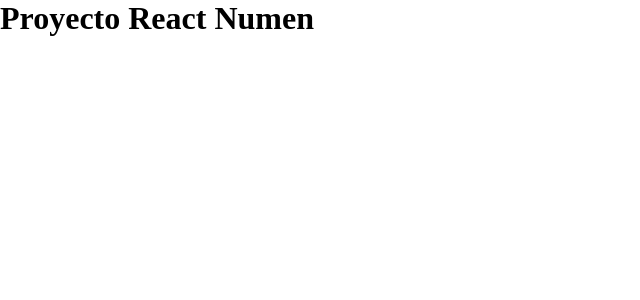
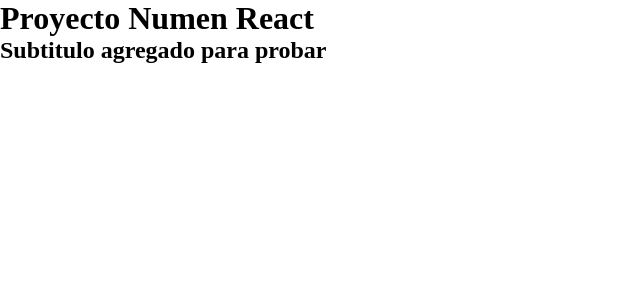
Before and after one commit to alfonsolopetegui/proyecto_numen, a Next.js app: page / in a window 1280 px wide. Shown: the top 300 px of the page, without its empty margins (0-640 px from the left). Built offline with nearby package versions, Linux system fonts and the light colour scheme.

Commit message:
Cambio Mar

```diff
--- a/src/pages/index.js
+++ b/src/pages/index.js
@@ -13,7 +13,8 @@
         <meta name="viewport" content="width=device-width, initial-scale=1" />
         <link rel="icon" href="/favicon.ico" />
       </Head>
-      <h1>Proyecto React Numen</h1>
+      <h1>Proyecto Numen React </h1>
+      <h2> Subtitulo agregado para probar </h2>
     </>
   )
 }
```
